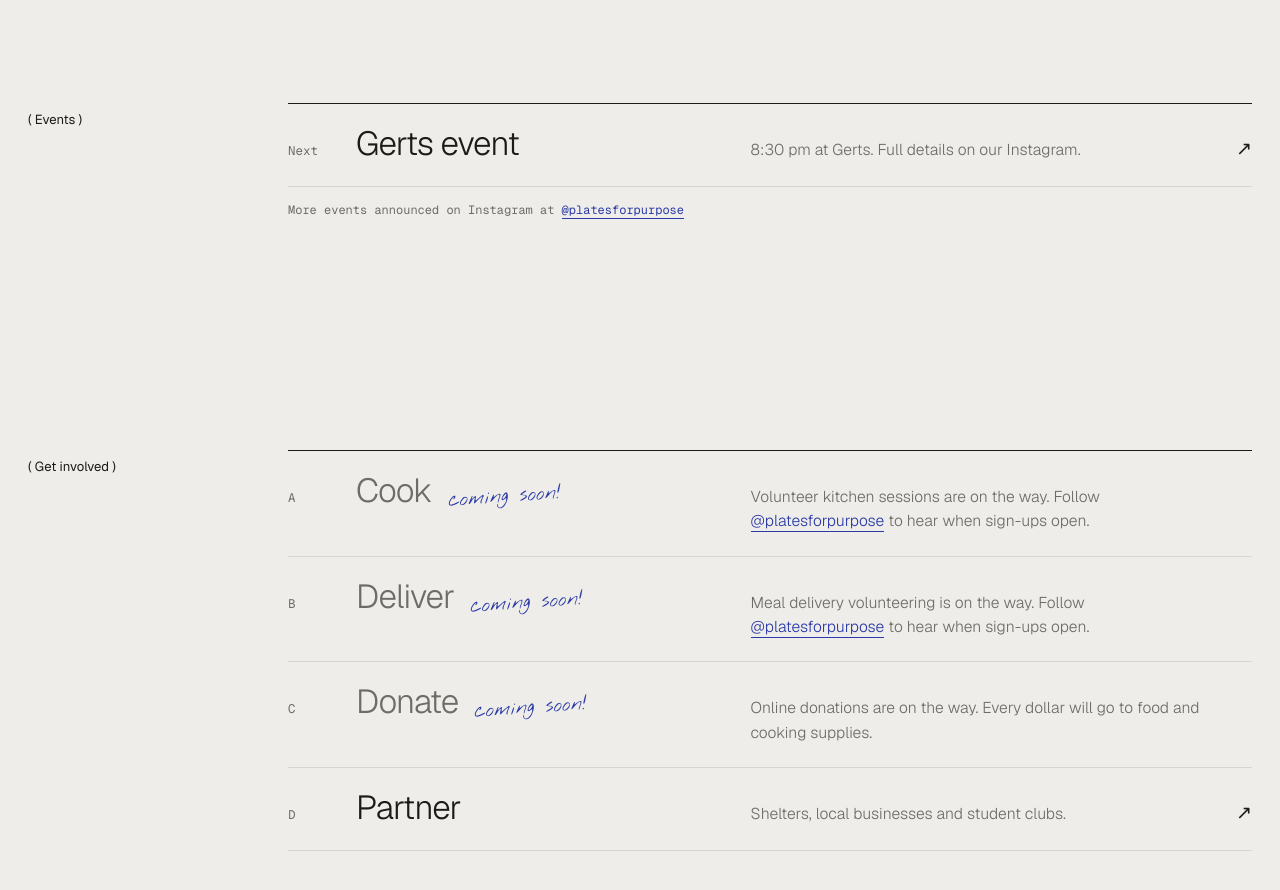
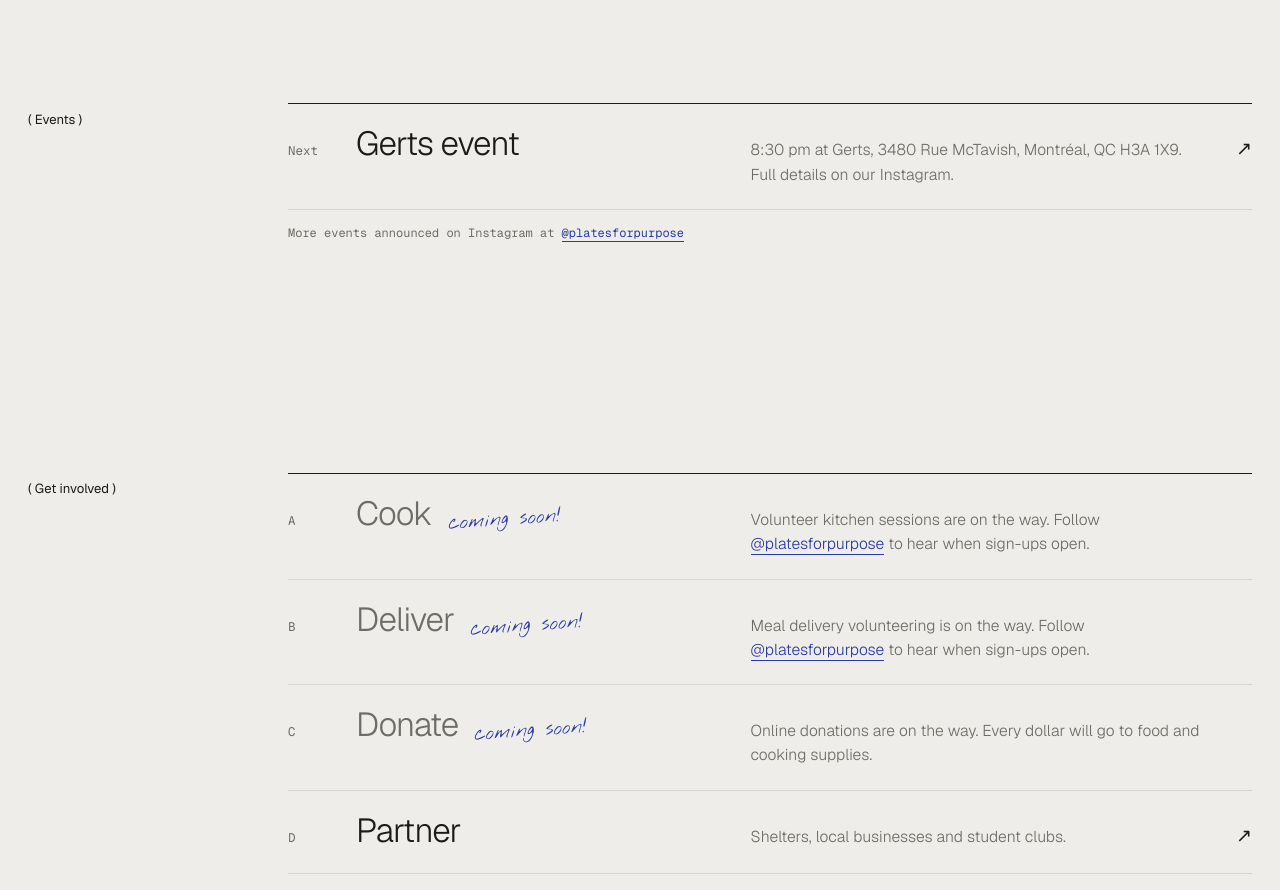
Before and after one commit to platesforpurpose/plates-for-purpose, a plain HTML site: page plates-for-purpose-site/index.html in a window 1280 px wide. Shown: the part 3260-4150 px from the top of the page. Drawn offline with nearby package versions, Linux system fonts and the light colour scheme.

Commit message:
Add Gerts address to event
Co-Authored-By: Claude Opus 5.5 <noreply@anthropic.com>
Claude-Session: https://claude.ai/code/session_01HLwhRaJGbUvDf3UibHgLUb

```diff
--- a/plates-for-purpose-site/index.html
+++ b/plates-for-purpose-site/index.html
@@ -143,7 +143,7 @@ footer .wrap{display:flex;flex-wrap:wrap;justify-content:space-between;gap:10px;
   <div class="tag">( Events )</div>
   <div>
     <div class="rows">
-      <a class="row" href="https://www.instagram.com/platesforpurpose/" target="_blank" rel="noopener"><span class="k">Next</span><span class="t">Gerts event</span><span class="d">8:30 pm at Gerts. Full details on our Instagram.</span><span class="a" aria-hidden="true">↗</span></a>
+      <a class="row" href="https://www.instagram.com/platesforpurpose/" target="_blank" rel="noopener"><span class="k">Next</span><span class="t">Gerts event</span><span class="d">8:30 pm at Gerts, 3480 Rue McTavish, Montréal, QC H3A 1X9. Full details on our Instagram.</span><span class="a" aria-hidden="true">↗</span></a>
     </div>
     <p class="note">More events announced on Instagram at <a class="ig" href="https://www.instagram.com/platesforpurpose/" target="_blank" rel="noopener">@platesforpurpose</a></p>
   </div>
```
